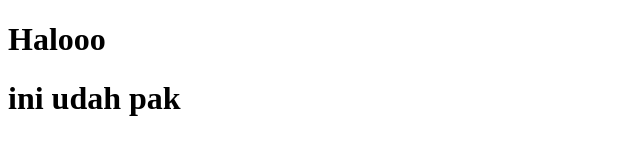
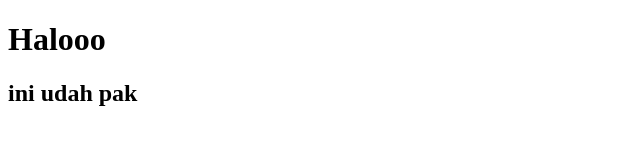
Before and after one commit to Saptaloka/test-github, a plain HTML site: page index.html in a window 1280 px wide. Shown: the whole page, without its empty margins (0-640 px from the left). Drawn offline with Linux system fonts and the light colour scheme.

Commit message:
ganti tag h1 jadi h2

```diff
--- a/index.html
+++ b/index.html
@@ -5,7 +5,7 @@
     <meta name="viewport" content="width=device-width, initial-scale=1.0" />
     <title>Github Testing</title>
     <h1>Halooo</h1>
-    <h1>ini udah pak</h1>
+    <h2>ini udah pak</h2>
   </head>
   <body></body>
 </html>
```
